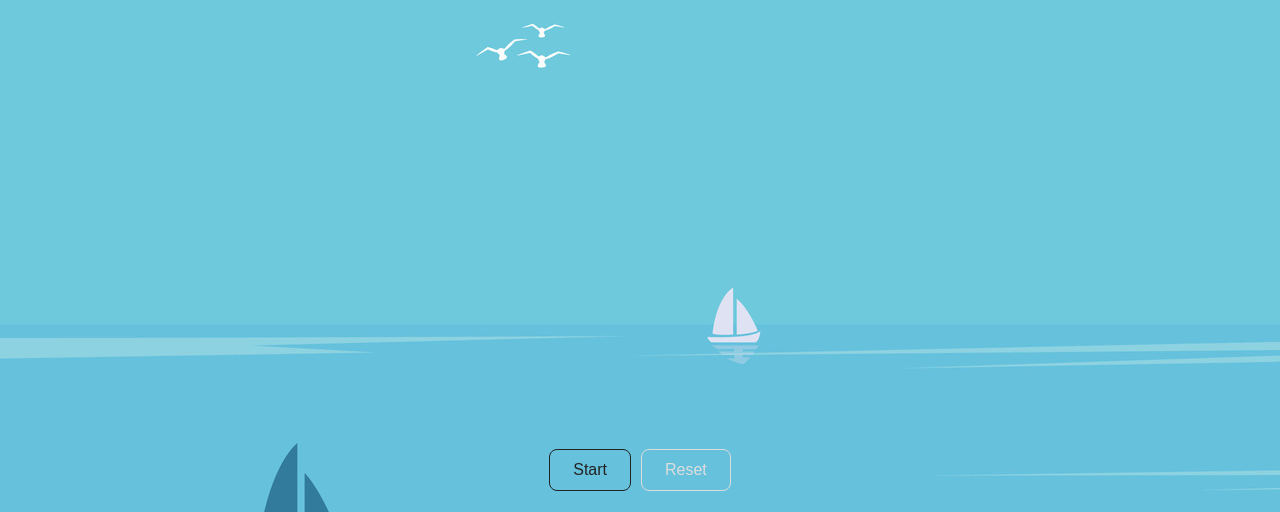
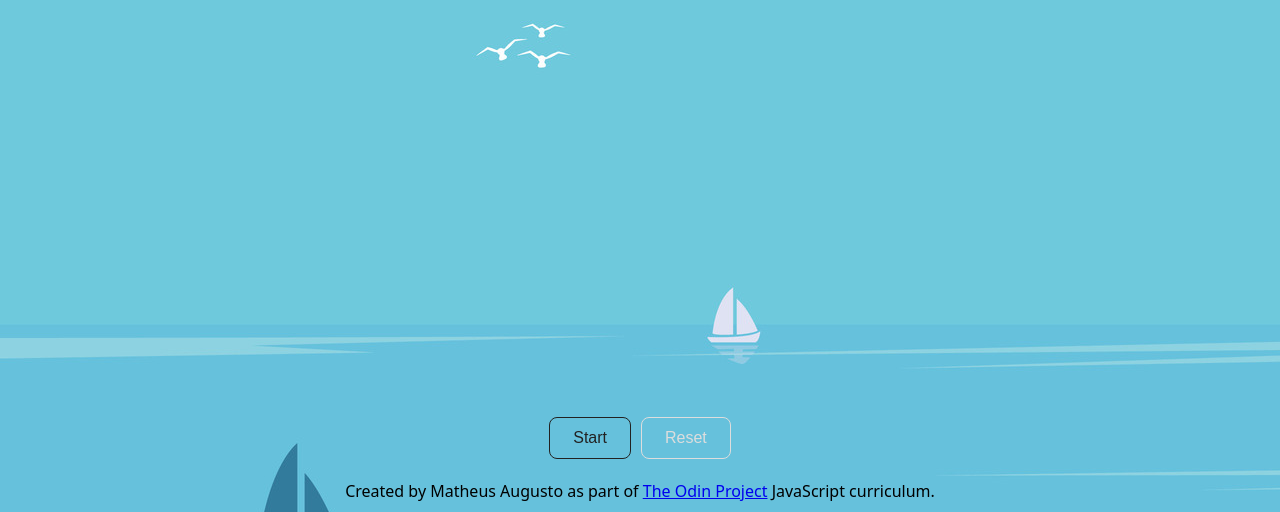
Before and after one commit to 4whatspc3/Project-Battleship, a website built with webpack: page src/index.html in a window 1280 px wide. Shown: the part 288-800 px from the top of the page. Built offline with nearby package versions, Linux system fonts and the light colour scheme; a web font is replaced by a local one.

Commit message:
feat: Add a footer

```diff
--- a/src/index.html
+++ b/src/index.html
@@ -32,6 +32,13 @@
           </div>
         </div>
       </div>
+      <footer>
+        <p>
+          Created by Matheus Augusto as part of
+          <a href="https://www.theodinproject.com/">The Odin Project</a>
+          JavaScript curriculum.
+        </p>
+      </footer>
     </div>
   </body>
 </html>
--- a/src/style.css
+++ b/src/style.css
@@ -26,7 +26,7 @@ body {
   flex-direction: column;
   justify-content: space-between;
   align-items: center;
-  height: 800px;
+  height: 100%;
 }
 
 header {
@@ -194,3 +194,11 @@ button:hover {
   background-color: #2a7a96;
   color: #dddddd;
 }
+
+footer {
+  font-size: 16px;
+  padding-bottom: 10px;
+  display: flex;
+  justify-content: center;
+  align-items: center;
+}
```
